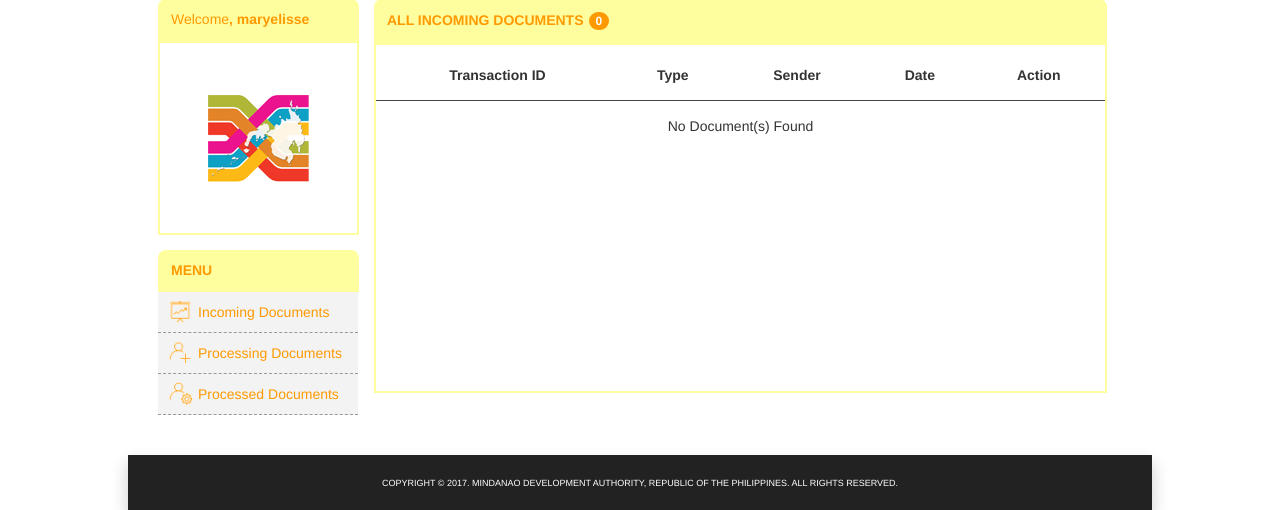
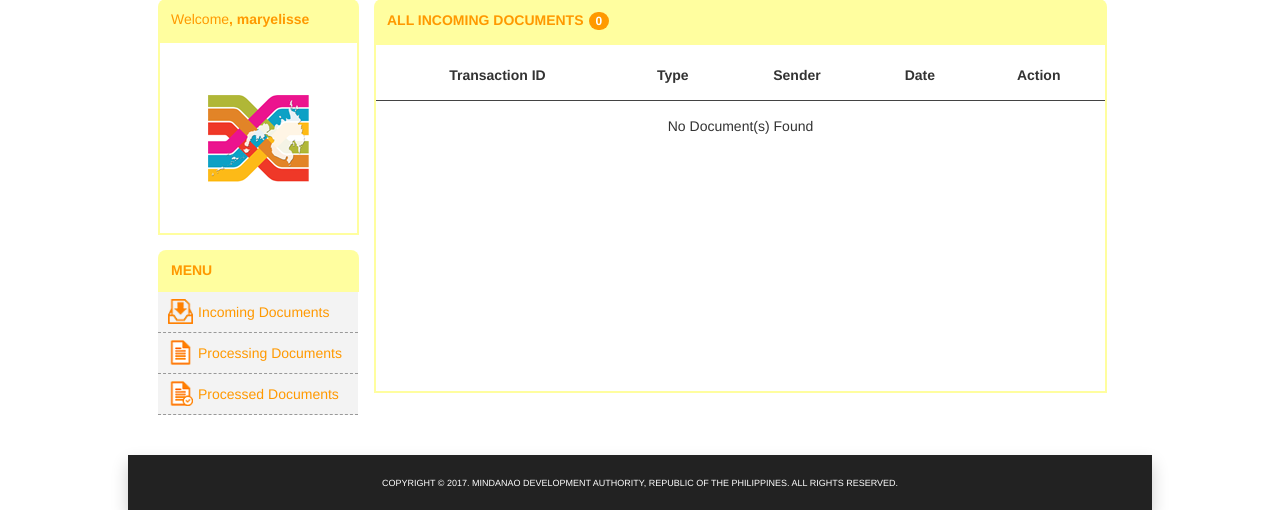
Before and after one commit to moldezjosh/SE_Final_Project, a PHP site: page /user/incomingdocu.php in a window 1280 px wide. Shown: the part 259-769 px from the top of the page. Run offline with PHP 8.4, Linux system fonts and the light colour scheme; a user stored in the database is signed in; data comes from the database, SQL or seed files in the repository.

Commit message:
added icons

```diff
--- a/user/incomingdocu.php
+++ b/user/incomingdocu.php
@@ -135,9 +135,9 @@
 						<div class="user-menus">
 						<h3 class="nav-header">menu</h3>
 						<ul>
-							<li><a href="incomingdocu.php"><img src="../img/dashboard-icon.png" alt="dashboard-icon"><p>incoming documents</p></a></li>
-							<li><a href="processingdocu.php"><img src="../img/create-user-icon.png" alt="crate-user-icon"><p>processing documents</p></a></li>
-							<li><a href="processeddocu.php"><img src="../img/user-setting-icon.png" alt="user-setting-icon"><p>processed documents</p></a></li>
+							<li><a href="incomingdocu.php"><img src="../img/incoming-document.png" alt="incoming-docu-icon"><p>incoming documents</p></a></li>
+							<li><a href="processingdocu.php"><img src="../img/document-icon.png" alt="processing-icon"><p>processing documents</p></a></li>
+							<li><a href="processeddocu.php"><img src="../img/processed-docu.png" alt="processed-icon"><p>processed documents</p></a></li>
 						</ul>
 					</div>
 					</td>
--- a/user/processeddocu.php
+++ b/user/processeddocu.php
@@ -137,9 +137,9 @@
 						<div class="user-menus">
 						<h3 class="nav-header">menu</h3>
 						<ul>
-							<li><a href="incomingdocu.php"><img src="../img/dashboard-icon.png" alt="dashboard-icon"><p>incoming documents</p></a></li>
-							<li><a href="processingdocu.php"><img src="../img/create-user-icon.png" alt="crate-user-icon"><p>processing documents</p></a></li>
-							<li><a href="processeddocu.php"><img src="../img/user-setting-icon.png" alt="user-setting-icon"><p>processed documents</p></a></li>
+							<li><a href="incomingdocu.php"><img src="../img/incoming-document.png" alt="incoming-docu-icon"><p>incoming documents</p></a></li>
+							<li><a href="processingdocu.php"><img src="../img/document-icon.png" alt="processing-icon"><p>processing documents</p></a></li>
+							<li><a href="processeddocu.php"><img src="../img/processed-docu.png" alt="processed-icon"><p>processed documents</p></a></li>
 						</ul>
 					</div>
 					</td>
--- a/user/processingdocu.php
+++ b/user/processingdocu.php
@@ -135,9 +135,9 @@
 						<div class="user-menus">
 						<h3 class="nav-header">menu</h3>
 						<ul>
-							<li><a href="incomingdocu.php?"><img src="../img/dashboard-icon.png" alt="dashboard-icon"><p>incoming documents</p></a></li>
-							<li><a href="processingdocu.php"><img src="../img/create-user-icon.png" alt="crate-user-icon"><p>processing documents</p></a></li>
-							<li><a href="processeddocu.php"><img src="../img/user-setting-icon.png" alt="user-setting-icon"><p>processed documents</p></a></li>
+							<li><a href="incomingdocu.php"><img src="../img/incoming-document.png" alt="incoming-docu-icon"><p>incoming documents</p></a></li>
+							<li><a href="processingdocu.php"><img src="../img/document-icon.png" alt="processing-icon"><p>processing documents</p></a></li>
+							<li><a href="processeddocu.php"><img src="../img/processed-docu.png" alt="processed-icon"><p>processed documents</p></a></li>
 						</ul>
 					</div>
 					</td>
--- a/user/updateinfo-user.php
+++ b/user/updateinfo-user.php
@@ -99,9 +99,9 @@
 						<div class="user-menus">
 						<h3 class="nav-header">menu</h3>
 						<ul>
-							<li><a href="incomingdocu.php"><img src="../img/dashboard-icon.png" alt="dashboard-icon"><p>incoming documents</p></a></li>
-							<li><a href="processingdocu.php"><img src="../img/create-user-icon.png" alt="crate-user-icon"><p>processing documents</p></a></li>
-							<li><a href="processeddocu.php"><img src="../img/user-setting-icon.png" alt="user-setting-icon"><p>processed documents</p></a></li>
+							<li><a href="incomingdocu.php"><img src="../img/incoming-document.png" alt="incoming-docu-icon"><p>incoming documents</p></a></li>
+							<li><a href="processingdocu.php"><img src="../img/document-icon.png" alt="processing-icon"><p>processing documents</p></a></li>
+							<li><a href="processeddocu.php"><img src="../img/processed-docu.png" alt="processed-icon"><p>processed documents</p></a></li>
 						</ul>
 					</div>
 					</td>
--- a/user/updatepass-user.php
+++ b/user/updatepass-user.php
@@ -93,9 +93,9 @@
 						<div class="user-menus">
 						<h3 class="nav-header">menu</h3>
 						<ul>
-							<li><a href="incomingdocu.php"><img src="../img/dashboard-icon.png" alt="dashboard-icon"><p>incoming documents</p></a></li>
-							<li><a href="processingdocu.php"><img src="../img/create-user-icon.png" alt="crate-user-icon"><p>processing documents</p></a></li>
-							<li><a href="processeddocu.php"><img src="../img/user-setting-icon.png" alt="user-setting-icon"><p>processed documents</p></a></li>
+							<li><a href="incomingdocu.php"><img src="../img/incoming-document.png" alt="incoming-docu-icon"><p>incoming documents</p></a></li>
+							<li><a href="processingdocu.php"><img src="../img/document-icon.png" alt="processing-icon"><p>processing documents</p></a></li>
+							<li><a href="processeddocu.php"><img src="../img/processed-docu.png" alt="processed-icon"><p>processed documents</p></a></li>
 						</ul>
 					</div>
 					</td>
--- a/user/usersetting-user.php
+++ b/user/usersetting-user.php
@@ -108,9 +108,9 @@
 						<div class="user-menus">
 						<h3 class="nav-header">menu</h3>
 						<ul>
-							<li><a href="incomingdocu.php"><img src="../img/dashboard-icon.png" alt="dashboard-icon"><p>incoming documents</p></a></li>
-							<li><a href="processingdocu.php"><img src="../img/create-user-icon.png" alt="crate-user-icon"><p>processing documents</p></a></li>
-							<li><a href="processeddocu.php"><img src="../img/user-setting-icon.png" alt="user-setting-icon"><p>processed documents</p></a></li>
+							<li><a href="incomingdocu.php"><img src="../img/incoming-document.png" alt="incoming-docu-icon"><p>incoming documents</p></a></li>
+							<li><a href="processingdocu.php"><img src="../img/document-icon.png" alt="processing-icon"><p>processing documents</p></a></li>
+							<li><a href="processeddocu.php"><img src="../img/processed-docu.png" alt="processed-icon"><p>processed documents</p></a></li>
 						</ul>
 					</div>
 					</td>
```
